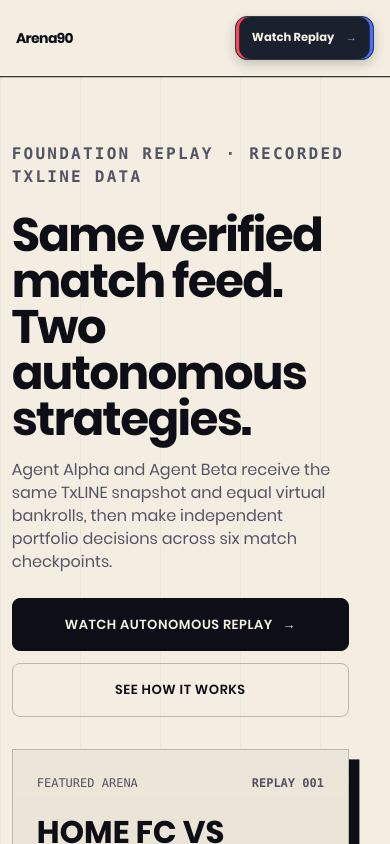
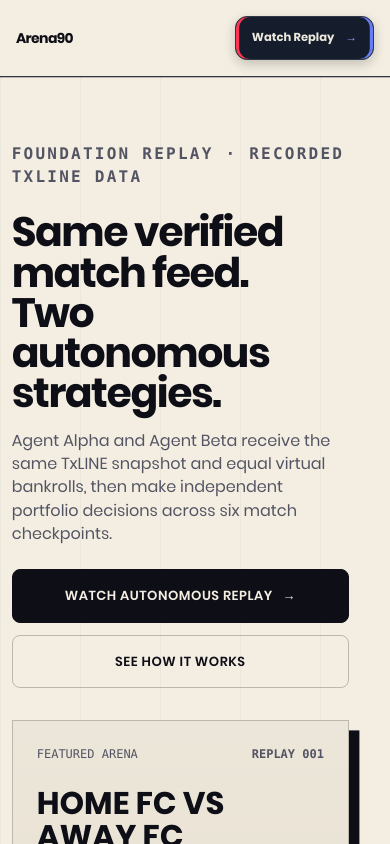
Before and after one commit to deranalabs/arena-90, a Next.js app in the folder frontend/web/: page / in a window 390 px wide. Shown: the top 844 px of the page. Built offline with nearby package versions, Linux system fonts and the light colour scheme.

Commit message:
fix: unify frontend design tokens and arena catalog

```diff
--- a/frontend/web/src/app/globals.css
+++ b/frontend/web/src/app/globals.css
@@ -15,34 +15,7 @@
   --weight-display: 700;
   --weight-label: 600;
 
-  /* Legacy Arena90 palette used by existing arena surfaces. */
-  --arena-paper: #f2efe6;
-  --arena-paper-raised: #fbf8f1;
-  --arena-night: #080b10;
-  --arena-surface: #121822;
-  --arena-raised: #18212d;
-  --arena-pitch: #102a24;
-  --arena-line: #303b49;
-  --arena-text: #f3efe6;
-  --arena-muted: #9ba3ae;
-  --arena-alpha: #ff4255;
-  --arena-beta: #4a6dff;
-  --arena-data: #51d6c0;
-  --arena-signal: #d7f541;
-  --arena-replay: #a78bfa;
-  --arena-campaign: #7a43c7;
-  --arena-alpha-field: #ab2747;
-  --arena-beta-field: #49518b;
-  --arena-agent-ink: #2c1833;
-  --arena-tournament: #ffed4c;
-  --arena-paper-line: #c9c2b5;
-  --arena-paper-muted: #625f67;
-  --canvas: var(--arena-night);
-  --ink: var(--arena-text);
-  --signal: var(--arena-signal);
-  --focus-light: var(--arena-text);
-  --focus-dark: var(--arena-night);
-  /* Semantic design tokens used by global product surfaces. */
+  /* Semantic design tokens. Every surface consumes these roles. */
   --color-paper: oklch(95% 0.018 91);
   --color-paper-2: oklch(90% 0.025 88);
   --color-ink: oklch(17% 0.018 284);
@@ -66,6 +39,34 @@
   --color-alpha-panel: oklch(24% 0.075 18);
   --color-beta-panel: oklch(24% 0.065 275);
 
+  /* Compatibility aliases for legacy arena selectors. Keep literals above. */
+  --arena-paper: var(--color-paper);
+  --arena-paper-raised: var(--color-paper-2);
+  --arena-night: var(--color-night);
+  --arena-surface: var(--color-night-2);
+  --arena-raised: var(--color-night-3);
+  --arena-pitch: var(--color-night-2);
+  --arena-line: var(--color-night-rule);
+  --arena-text: var(--color-night-ink);
+  --arena-muted: var(--color-night-muted);
+  --arena-alpha: var(--color-alpha-hot);
+  --arena-beta: var(--color-beta-hot);
+  --arena-data: var(--color-data);
+  --arena-signal: var(--color-tournament);
+  --arena-replay: var(--color-replay);
+  --arena-campaign: var(--color-replay);
+  --arena-alpha-field: var(--color-alpha-panel);
+  --arena-beta-field: var(--color-beta-panel);
+  --arena-agent-ink: var(--color-ink);
+  --arena-tournament: var(--color-tournament);
+  --arena-paper-line: var(--color-rule);
+  --arena-paper-muted: var(--color-muted);
+  --canvas: var(--color-night);
+  --ink: var(--color-night-ink);
+  --signal: var(--color-tournament);
+  --focus-light: var(--color-night-ink);
+  --focus-dark: var(--color-night);
+
   /* 4-point spacing scale. */
   --space-2xs: 0.5rem;
   --space-xs: 0.75rem;
@@ -104,6 +105,7 @@ body {
   min-width: 20rem;
   min-height: 100%;
   margin: 0;
+  overflow-x: clip;
 }
 
 body {
@@ -114,6 +116,7 @@ body {
   color: var(--arena-text);
   font-family: var(--font-ui);
   font-weight: var(--weight-body);
+  font-synthesis: none;
 }
 
 h1,
@@ -794,6 +797,8 @@ button {
   margin: 0.4rem 0 1.5rem;
   color: var(--arena-text);
   font-size: clamp(1.8rem, 3vw, 3.4rem);
+  font-weight: var(--weight-heading);
+  line-height: 1.08;
   letter-spacing: -0.05em;
 }
 
@@ -2430,7 +2435,7 @@ body:has(.arena-experience) {
 .site-brand-lockup__wordmark {
   font-family: var(--font-display);
   font-size: clamp(2rem, 5vw, 4.75rem);
-  font-weight: 900;
+  font-weight: var(--weight-display);
   line-height: 0.9;
   letter-spacing: 0;
   text-transform: uppercase;
@@ -2705,6 +2710,17 @@ body:has(.arena-experience) {
   gap: var(--space-sm);
 }
 
+.replay-index__copy h2 {
+  margin: 0;
+  color: var(--color-ink);
+  font-size: clamp(var(--text-xl), 3vw, var(--text-2xl));
+  font-weight: var(--weight-heading);
+  line-height: 1.08;
+  letter-spacing: -0.025em;
+  overflow-wrap: normal;
+  word-break: normal;
+}
+
 .replay-index__row {
   display: grid;
   grid-template-columns: 4rem minmax(0, 1fr) auto;
@@ -2816,7 +2832,7 @@ body:has(.arena-experience) {
 .arena-scoreboard__team-name {
   margin: 0;
   font-size: clamp(1.55rem, 4vw, 4.4rem);
-  font-weight: 900;
+  font-weight: var(--weight-display);
   line-height: 1.02;
   text-transform: uppercase;
   overflow-wrap: anywhere;
@@ -2835,7 +2851,7 @@ body:has(.arena-experience) {
   background: var(--color-tournament);
   font-family: var(--font-outlier);
   font-size: clamp(2rem, 5vw, 5.6rem);
-  font-weight: 900;
+  font-weight: var(--weight-display);
   line-height: 0.95;
 }
 
@@ -2878,7 +2894,7 @@ body:has(.arena-experience) {
   color: var(--color-tournament);
   font-family: var(--font-display);
   font-size: clamp(2rem, 4vw, 4rem);
-  font-weight: 900;
+  font-weight: var(--weight-display);
   line-height: 1.02;
   text-transform: uppercase;
 }
@@ -3047,7 +3063,7 @@ body:has(.arena-experience) {
   color: var(--color-tournament);
   font-family: var(--font-outlier);
   font-size: var(--text-xl);
-  font-weight: 900;
+  font-weight: var(--weight-display);
 }
 
 .arena-result {
@@ -3209,7 +3225,7 @@ body:has(.arena-experience) {
   color: var(--color-tournament);
   font-family: var(--font-display);
   font-size: clamp(2.4rem, 5vw, 5rem);
-  font-weight: 900;
+  font-weight: var(--weight-display);
   line-height: 1.02;
   text-transform: uppercase;
 }
@@ -3375,7 +3391,9 @@ body:has(.arena-experience) {
 
 .home-page :where(h1, h2) {
   min-width: 0;
-  overflow-wrap: anywhere;
+  overflow-wrap: normal;
+  word-break: normal;
+  hyphens: none;
 }
 
 .home-page h2 {
@@ -3967,7 +3985,7 @@ body:has(.arena-experience) {
 
   .home-broadcast-hero__copy h1 {
     max-width: 11ch;
-    font-size: clamp(2.5rem, 12vw, 3.3rem);
+    font-size: clamp(2.5rem, 10.5vw, 3.3rem);
     line-height: 0.98;
   }
 
@@ -4043,6 +4061,16 @@ body:has(.arena-experience) {
     padding-block: var(--space-xl) var(--space-lg);
   }
 
+  .home-rivalry-heading h2 {
+    font-size: clamp(2.4rem, 10vw, 4rem);
+    line-height: 1.02;
+  }
+
+  .home-system-heading h2 {
+    font-size: clamp(2.3rem, 9.5vw, 4rem);
+    line-height: 1.02;
+  }
+
   .home-agent-pair {
     grid-template-columns: minmax(0, 1fr);
   }
--- a/frontend/web/src/app/page.tsx
+++ b/frontend/web/src/app/page.tsx
@@ -2,6 +2,7 @@ import Link from "next/link";
 
 import { AgentPortrait } from "@/components/agents/AgentPortrait";
 import { FEATURED_ARENA, resolveFeaturedArena } from "@/lib/featured-arena";
+import { listRecordedReplayArtifacts } from "@/lib/arena-api/recorded-replay-artifacts";
 
 export const dynamic = "force-dynamic";
 
@@ -13,6 +14,7 @@ export default function LandingPage() {
   const featured = FEATURED_ARENA;
   const thirdPlace = resolveFeaturedArena("WORLD_CUP_THIRD_PLACE");
   const final = resolveFeaturedArena("WORLD_CUP_FINAL");
+  const semifinalReplays = listRecordedReplayArtifacts();
   const arenaCatalog = [
     {
       arena: thirdPlace,
@@ -29,9 +31,25 @@ export default function LandingPage() {
     {
       arena: resolveFeaturedArena("FOUNDATION_REPLAY"),
       status: "REPLAY",
-      detail: "Recorded TxLINE feed through the same autonomous competition engine.",
+      detail: "Baseline replay used to verify the public event and spectator surfaces.",
       available: true,
     },
+    ...semifinalReplays.map((replay) => ({
+      arena: {
+        ...resolveFeaturedArena("FOUNDATION_REPLAY"),
+        arenaId: replay.arenaId,
+        competition: replay.competition,
+        homeTeam: replay.homeTeam,
+        awayTeam: replay.awayTeam,
+        kickoffUtc: replay.matchDateUtc,
+        sourceLabel: replay.sourceLabel,
+        watchHref: replay.watchHref,
+        proofHref: replay.proofHref,
+      },
+      status: "ARCHIVED" as const,
+      detail: `Completed autonomous replay · ${replay.winner === "DRAW" ? "draw" : `Agent ${replay.winner === "alpha" ? "Alpha" : "Beta"} winner`}.`,
+      available: true,
+    })),
   ] as const;
 
   return (
@@ -160,11 +178,11 @@ export default function LandingPage() {
             <p className="product-eyebrow">ARENA PROGRAM</p>
             <h2 id="home-arenas-title">World Cup arenas</h2>
           </div>
-          <p>Fixture eligibility is distinct from an activated Arena90 run. Replay remains the accelerated proof path.</p>
+          <p>Live arenas follow verified runtime state. Archived semifinals show the same engine on recorded TxLINE evidence.</p>
         </header>
         <div className="home-arena-board__grid">
           {arenaCatalog.map(({ arena, status, detail, available }) => (
-            <article aria-label={`${arena.homeTeam} vs ${arena.awayTeam}`} key={arena.preset}>
+            <article aria-label={`${arena.homeTeam} vs ${arena.awayTeam}`} key={arena.arenaId}>
               <div className="home-arena-board__status">
                 <span>{arena.competition}</span>
                 <strong>{status}</strong>
```
Also changed, not shown: 1 other file (tests, documents, lock files or other folders).
